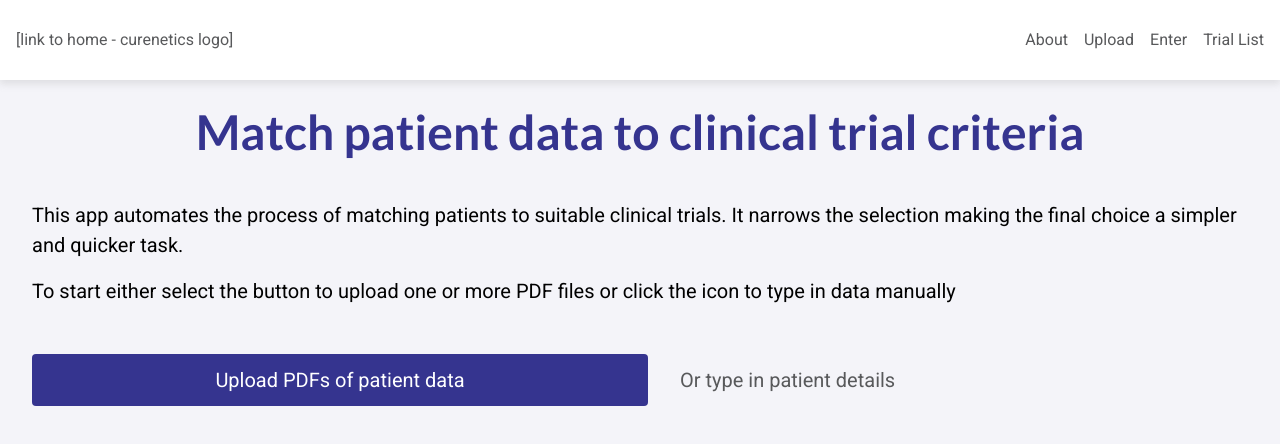
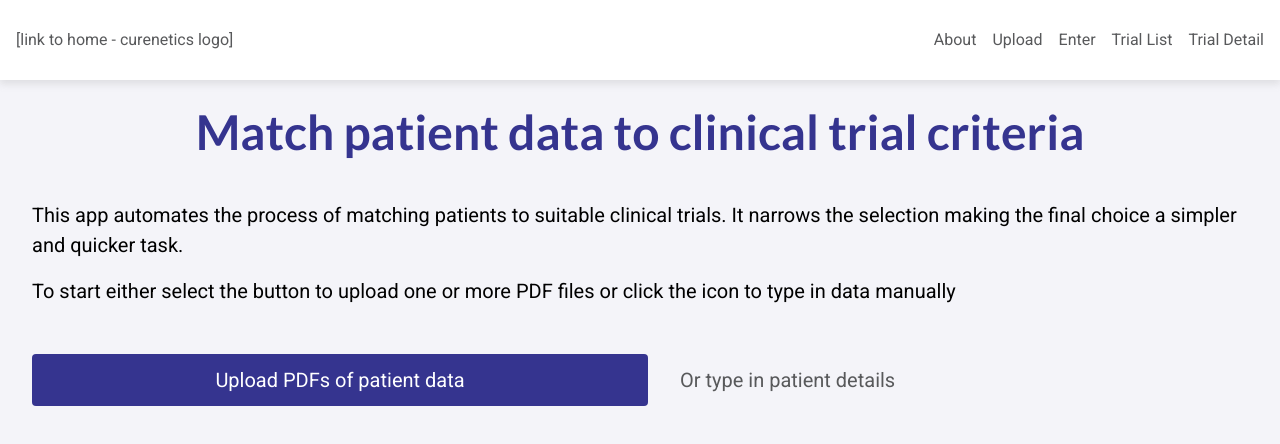
Before and after one commit to yalla-coop/curenetics, a React (Create React App) app: page / in a window 1280 px wide. Shown: the top 444 px of the page. Built offline with nearby package versions, Linux system fonts and the light colour scheme.

Commit message:
adding a temporary route just for testing #27

```diff
--- a/src/components/App.js
+++ b/src/components/App.js
@@ -16,6 +16,7 @@ import TrialList from './pages/trialList';
 
 import { sectionMixin } from './common/Layout';
 import { breakpoint, colors, fontFamily } from '../styles/globalStyles';
+import TrialDetail from './pages/trialDetail';
 
 const fontImport = css`
   @import url('https://fonts.googleapis.com/css?family=Lato:400,700&display=swap');
@@ -73,11 +74,11 @@ const Nav = styled.nav`
 `;
 
 
-const App = () => {
+const App = () =>
 	// add logic here
 	// - add metadata (e.g. title tag and description) > depending upon the active route
 	// - Helmet module could be useful here ^
-  return (
+	(
 		<>
 			<Router>
 
@@ -98,6 +99,10 @@ const App = () => {
 								<li>
 									<Link to="/trial-list">Trial List</Link>
 								</li>
+								{/* this is only for testing can be removed later */}
+								<li>
+									<Link to="/trial-detail">Trial Detail</Link>
+								</li>
 							</ul>
 						</Nav>
 					</TopContainer>
@@ -110,6 +115,8 @@ const App = () => {
 						<Route path="/upload" component={Upload} />
 						<Route path="/enter" component={Enter} />
 						<Route path="/trial-list" component={TrialList} />
+						{/* this is only for testing can be removed later */}
+						<Route path="/trial-detail" component={TrialDetail} />
 						<Route component={NotFound} />
 					</Switch>
 				</Main>
@@ -117,6 +124,5 @@ const App = () => {
 			</Router>
 		</>
 	);
-}
 
 export default App;
```
Lines whose indentation alone changed are shown as unchanged.
